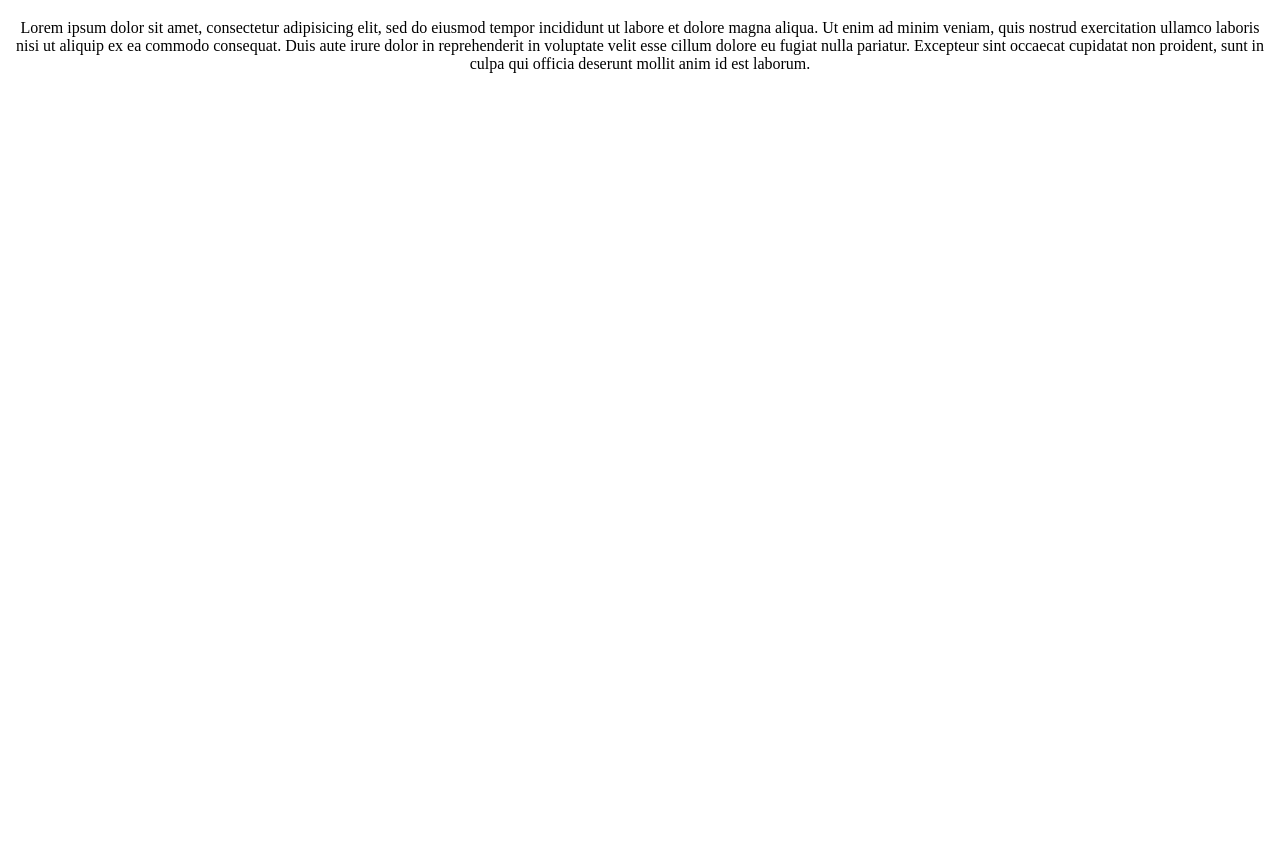
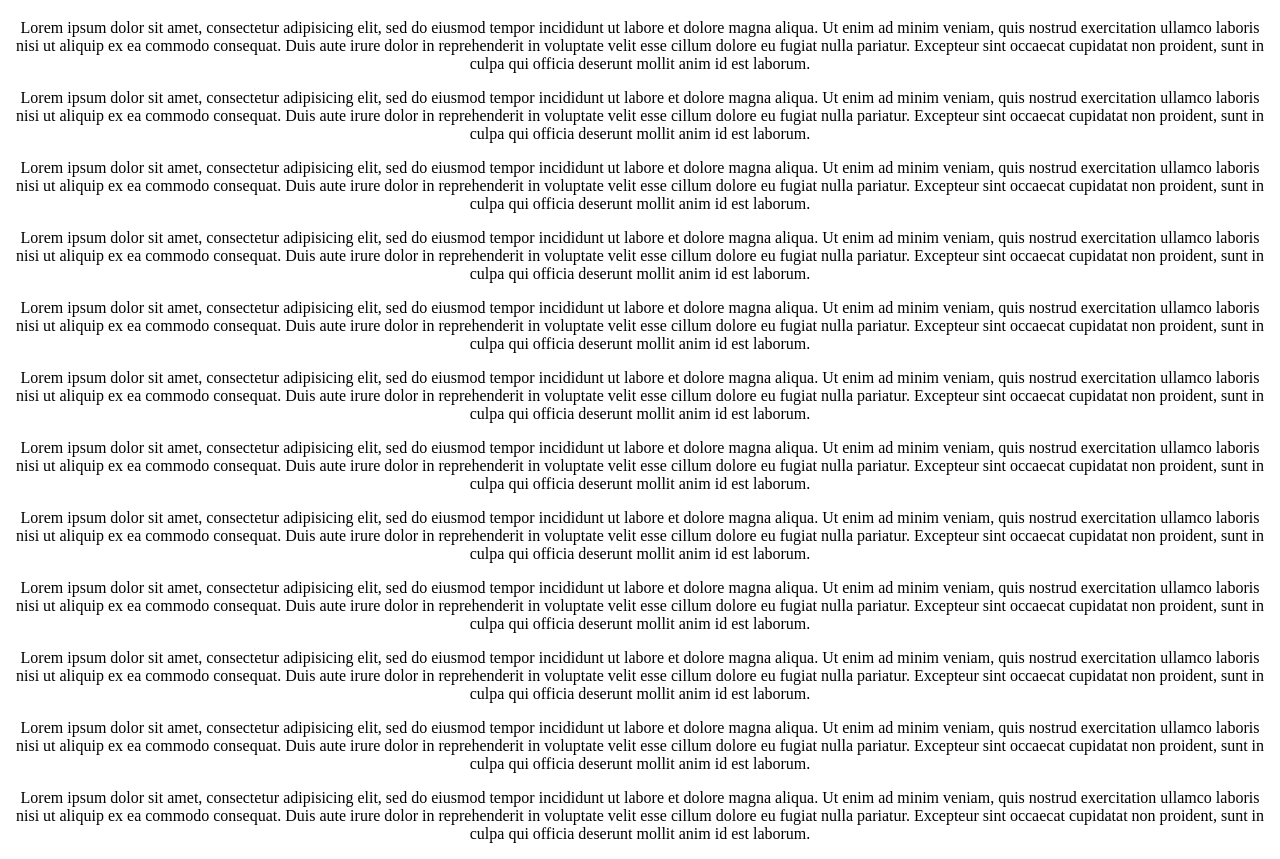
Before and after one commit to HamzaHd98/monRepo, a plain HTML site: page index.html in a window 1280 px wide. Shown: the part 63-922 px from the top of the page. Before the commit the page ends 800 px from the top, so only its background shows below. Drawn offline with Linux system fonts and the light colour scheme.

Commit message:
Ajouté encore plus de texte.

```diff
--- a/index.html
+++ b/index.html
@@ -13,5 +13,71 @@
 		consequat. Duis aute irure dolor in reprehenderit in voluptate velit esse
 		cillum dolore eu fugiat nulla pariatur. Excepteur sint occaecat cupidatat non
 		proident, sunt in culpa qui officia deserunt mollit anim id est laborum.</p>
+		<p>Lorem ipsum dolor sit amet, consectetur adipisicing elit, sed do eiusmod
+		tempor incididunt ut labore et dolore magna aliqua. Ut enim ad minim veniam,
+		quis nostrud exercitation ullamco laboris nisi ut aliquip ex ea commodo
+		consequat. Duis aute irure dolor in reprehenderit in voluptate velit esse
+		cillum dolore eu fugiat nulla pariatur. Excepteur sint occaecat cupidatat non
+		proident, sunt in culpa qui officia deserunt mollit anim id est laborum.</p>
+		<p>Lorem ipsum dolor sit amet, consectetur adipisicing elit, sed do eiusmod
+		tempor incididunt ut labore et dolore magna aliqua. Ut enim ad minim veniam,
+		quis nostrud exercitation ullamco laboris nisi ut aliquip ex ea commodo
+		consequat. Duis aute irure dolor in reprehenderit in voluptate velit esse
+		cillum dolore eu fugiat nulla pariatur. Excepteur sint occaecat cupidatat non
+		proident, sunt in culpa qui officia deserunt mollit anim id est laborum.</p>
+		<p>Lorem ipsum dolor sit amet, consectetur adipisicing elit, sed do eiusmod
+		tempor incididunt ut labore et dolore magna aliqua. Ut enim ad minim veniam,
+		quis nostrud exercitation ullamco laboris nisi ut aliquip ex ea commodo
+		consequat. Duis aute irure dolor in reprehenderit in voluptate velit esse
+		cillum dolore eu fugiat nulla pariatur. Excepteur sint occaecat cupidatat non
+		proident, sunt in culpa qui officia deserunt mollit anim id est laborum.</p>
+		<p>Lorem ipsum dolor sit amet, consectetur adipisicing elit, sed do eiusmod
+		tempor incididunt ut labore et dolore magna aliqua. Ut enim ad minim veniam,
+		quis nostrud exercitation ullamco laboris nisi ut aliquip ex ea commodo
+		consequat. Duis aute irure dolor in reprehenderit in voluptate velit esse
+		cillum dolore eu fugiat nulla pariatur. Excepteur sint occaecat cupidatat non
+		proident, sunt in culpa qui officia deserunt mollit anim id est laborum.</p>
+		<p>Lorem ipsum dolor sit amet, consectetur adipisicing elit, sed do eiusmod
+		tempor incididunt ut labore et dolore magna aliqua. Ut enim ad minim veniam,
+		quis nostrud exercitation ullamco laboris nisi ut aliquip ex ea commodo
+		consequat. Duis aute irure dolor in reprehenderit in voluptate velit esse
+		cillum dolore eu fugiat nulla pariatur. Excepteur sint occaecat cupidatat non
+		proident, sunt in culpa qui officia deserunt mollit anim id est laborum.</p>
+		<p>Lorem ipsum dolor sit amet, consectetur adipisicing elit, sed do eiusmod
+		tempor incididunt ut labore et dolore magna aliqua. Ut enim ad minim veniam,
+		quis nostrud exercitation ullamco laboris nisi ut aliquip ex ea commodo
+		consequat. Duis aute irure dolor in reprehenderit in voluptate velit esse
+		cillum dolore eu fugiat nulla pariatur. Excepteur sint occaecat cupidatat non
+		proident, sunt in culpa qui officia deserunt mollit anim id est laborum.</p>
+		<p>Lorem ipsum dolor sit amet, consectetur adipisicing elit, sed do eiusmod
+		tempor incididunt ut labore et dolore magna aliqua. Ut enim ad minim veniam,
+		quis nostrud exercitation ullamco laboris nisi ut aliquip ex ea commodo
+		consequat. Duis aute irure dolor in reprehenderit in voluptate velit esse
+		cillum dolore eu fugiat nulla pariatur. Excepteur sint occaecat cupidatat non
+		proident, sunt in culpa qui officia deserunt mollit anim id est laborum.</p>
+		<p>Lorem ipsum dolor sit amet, consectetur adipisicing elit, sed do eiusmod
+		tempor incididunt ut labore et dolore magna aliqua. Ut enim ad minim veniam,
+		quis nostrud exercitation ullamco laboris nisi ut aliquip ex ea commodo
+		consequat. Duis aute irure dolor in reprehenderit in voluptate velit esse
+		cillum dolore eu fugiat nulla pariatur. Excepteur sint occaecat cupidatat non
+		proident, sunt in culpa qui officia deserunt mollit anim id est laborum.</p>
+		<p>Lorem ipsum dolor sit amet, consectetur adipisicing elit, sed do eiusmod
+		tempor incididunt ut labore et dolore magna aliqua. Ut enim ad minim veniam,
+		quis nostrud exercitation ullamco laboris nisi ut aliquip ex ea commodo
+		consequat. Duis aute irure dolor in reprehenderit in voluptate velit esse
+		cillum dolore eu fugiat nulla pariatur. Excepteur sint occaecat cupidatat non
+		proident, sunt in culpa qui officia deserunt mollit anim id est laborum.</p>
+		<p>Lorem ipsum dolor sit amet, consectetur adipisicing elit, sed do eiusmod
+		tempor incididunt ut labore et dolore magna aliqua. Ut enim ad minim veniam,
+		quis nostrud exercitation ullamco laboris nisi ut aliquip ex ea commodo
+		consequat. Duis aute irure dolor in reprehenderit in voluptate velit esse
+		cillum dolore eu fugiat nulla pariatur. Excepteur sint occaecat cupidatat non
+		proident, sunt in culpa qui officia deserunt mollit anim id est laborum.</p>
+		<p>Lorem ipsum dolor sit amet, consectetur adipisicing elit, sed do eiusmod
+		tempor incididunt ut labore et dolore magna aliqua. Ut enim ad minim veniam,
+		quis nostrud exercitation ullamco laboris nisi ut aliquip ex ea commodo
+		consequat. Duis aute irure dolor in reprehenderit in voluptate velit esse
+		cillum dolore eu fugiat nulla pariatur. Excepteur sint occaecat cupidatat non
+		proident, sunt in culpa qui officia deserunt mollit anim id est laborum.</p>
 	</body>
 </html>
```
